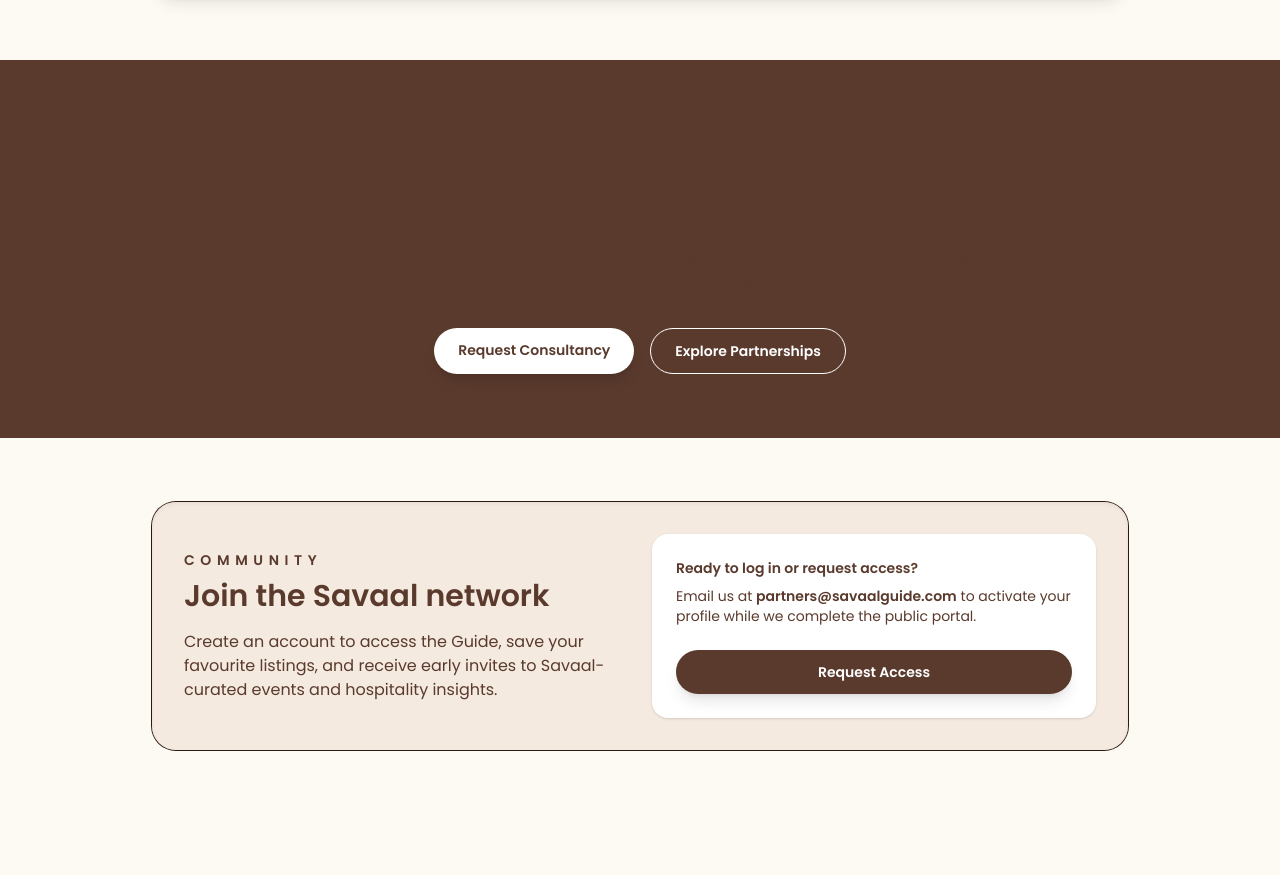
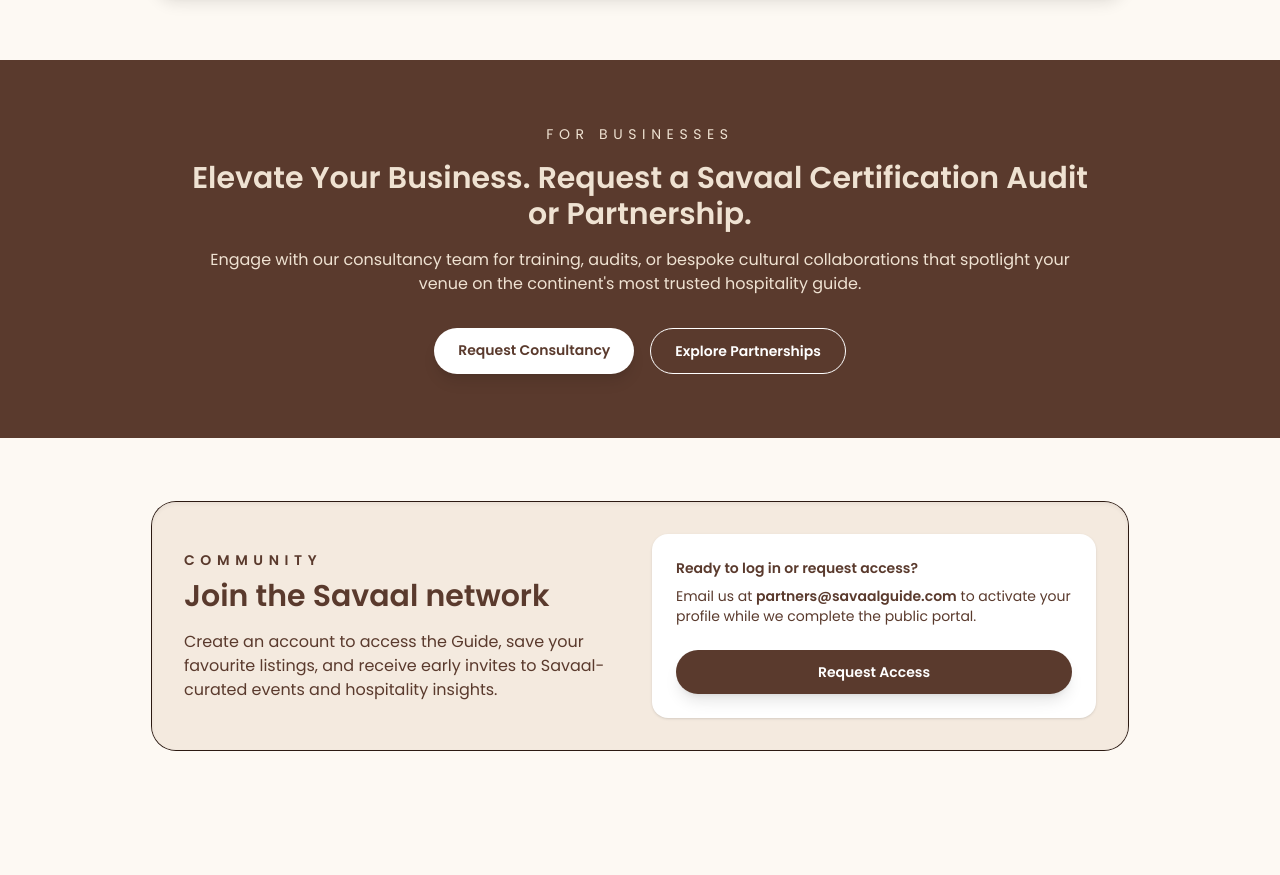
Before and after one commit to LayerSyncAi/savaal, a Next.js app: page / in a window 1280 px wide. Shown: the part 5760-6635 px from the top of the page. Built offline with nearby package versions, Linux system fonts and the light colour scheme.

Commit message:
styling improvement

```diff
--- a/components/landing-page/for-business-sections.tsx
+++ b/components/landing-page/for-business-sections.tsx
@@ -89,11 +89,11 @@ export function ForBusinessSections() {
 
                         <section id="partnerships" className="bg-(--primary) px-6 py-16 text-white" aria-label="Business Call to Action">
                                 <div className="mx-auto max-w-4xl text-center">
-                                        <p className="text-sm uppercase tracking-[0.4em] text-(--peach)]">For Businesses</p>
-                                        <h2 className="mt-4 text-3xl font-semibold">
+                                        <p className="p-on-dark text-sm uppercase tracking-[0.4em] text-(--peach)]">For Businesses</p>
+                                        <h2 className="p-on-dark mt-4 text-3xl font-semibold">
                                                 Elevate Your Business. Request a Savaal Certification Audit or Partnership.
                                         </h2>
-                                        <p className="mt-4 text-(--peach-light)]">
+                                        <p className="p-on-dark mt-4 text-(--peach-light)]">
                                                 Engage with our consultancy team for training, audits, or bespoke cultural collaborations that spotlight your venue on
                                                 the continent&apos;s most trusted hospitality guide.
                                         </p>
```
